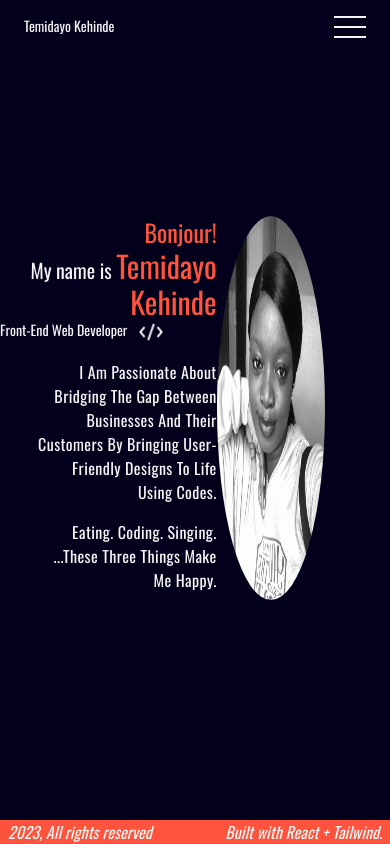
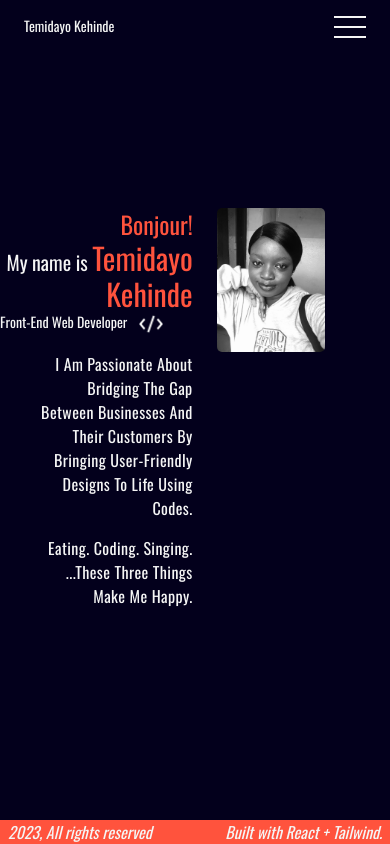
Before and after one commit to Temidayo24/my_portfolio, a React (Create React App) app: page / in a window 390 px wide. Built offline with nearby package versions, Linux system fonts and the light colour scheme.

Commit message:
worked on responsiveness

```diff
--- a/src/Pages/Home.js
+++ b/src/Pages/Home.js
@@ -25,8 +25,8 @@ const Home = () => {
     <div className="bg-blue-centric w-full m-0 text-eggshell h-screen flex flex-col justify-between">
       <Header />
       <div className="text-eggshell pt-28 w-5/6 h-5/6 flex items-center">
-        <div className=" ">
-          <img src={img} className="w-2/6 h-96 float-right rounded-full  animate-wiggle " />
+        <div className="flex flex-row-reverse gap-6 ">
+          <img src={img} className="w-2/6 h-full animate-wiggle rounded-corners" />
           <div className="flex flex-col gap-4 justify-center">
             <div className="flex flex-col justify-center ">
               <p className="large:text-2xl text-xl flex-col w-full text-right">
```
